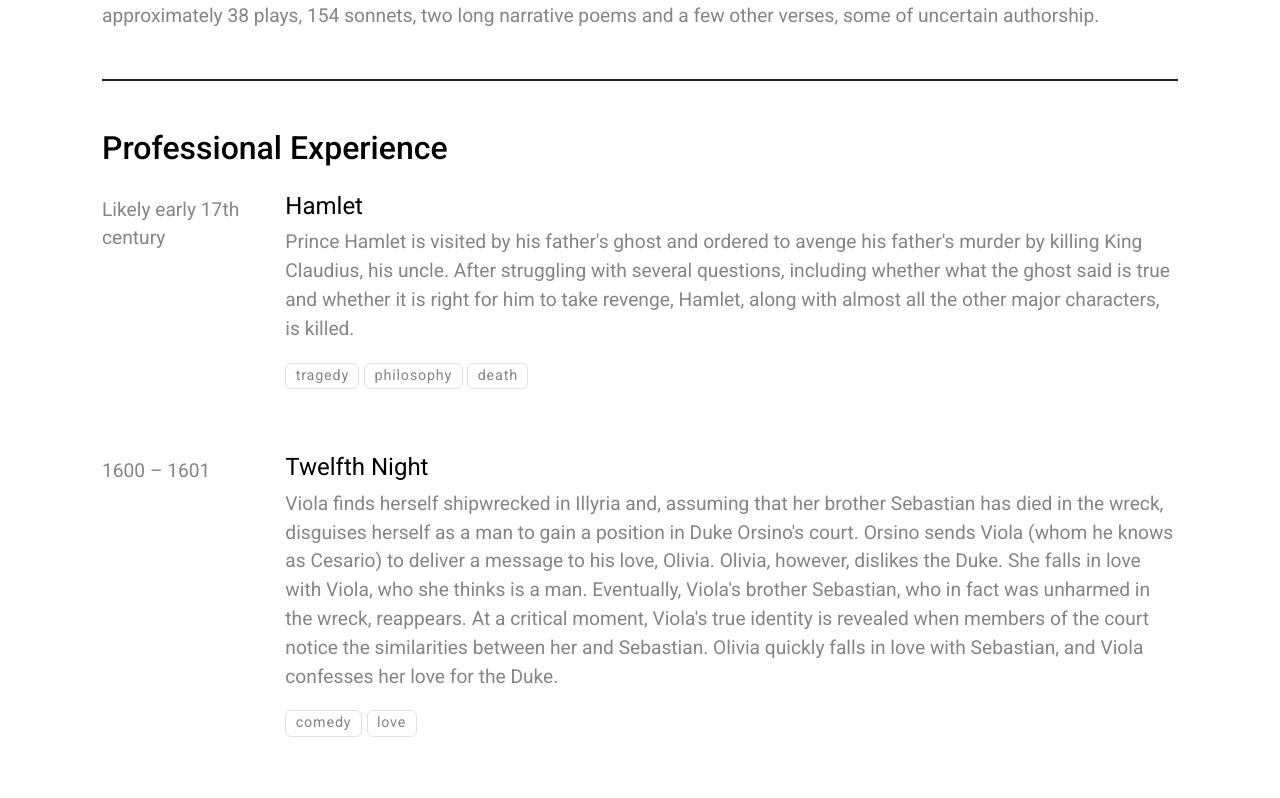
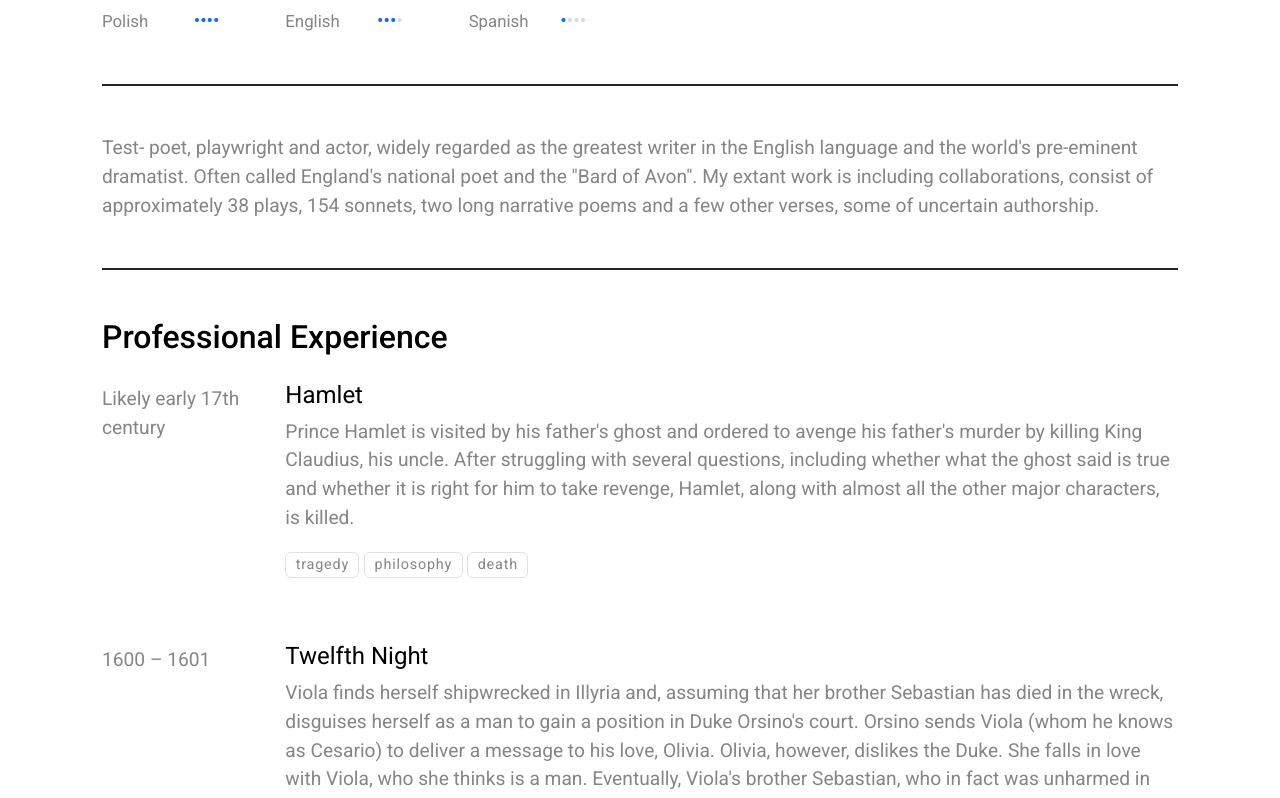
Before and after one commit to monwisn/monwisn-cv, a plain HTML site: page index.html in a window 1280 px wide. Shown: the part 632-1430 px from the top of the page. Drawn offline with nearby package versions, Linux system fonts and the light colour scheme.

Commit message:
Deploying to gh-pages from @ monwisn/monwisn-cv@93d4627c9492665319f76dc8836ef8b5fcd033c4 🚀

```diff
--- a/index.html
+++ b/index.html
@@ -163,6 +163,35 @@
             </div>
         </div>
     </div>
+    <div class="border-bottom border-2 border-print-0 border-dark mb-5 pb-5 pb-print-0 mb-print-1">
+        <h3 class="h2 screen mb-4">Languages</h3>
+        <div class="row align-items-center">
+            <div class="col-print-1 col-3 col-md-2 col-lg-1 text-right">
+                <small>Polish</small>
+            </div>
+            <div class="col-print-1 col-3 col-md-2 col-lg-1">
+                <div class="skills">
+                    <div class="skills-bar" style="width: 100%"></div>
+                </div>
+            </div>
+            <div class="col-print-1 col-3 col-md-2 col-lg-1 text-right">
+                <small>English</small>
+            </div>
+            <div class="col-print-1 col-3 col-md-2 col-lg-1">
+                <div class="skills">
+                    <div class="skills-bar" style="width: 75%"></div>
+                </div>
+            </div>
+            <div class="col-print-1 col-3 col-md-2 col-lg-1 text-right">
+                <small>Spanish</small>
+            </div>
+            <div class="col-print-1 col-3 col-md-2 col-lg-1">
+                <div class="skills">
+                    <div class="skills-bar" style="width: 25%"></div>
+                </div>
+            </div>
+        </div>
+    </div>
 
     <div class="border-bottom border-2 border-print-0 border-dark mb-5 pb-5 pb-print-0 mb-print-1">
         Test-  poet, playwright and actor, widely regarded as the greatest writer in the English language
@@ -223,11 +252,15 @@
     </div>
 
     <div class="border-bottom border-2 border-print-0 border-dark mb-5 pb-5 pb-print-0 mb-print-1">
-        <h2 class="mb-4">Education</h2>
+        <h3 class="mb-4">Education</h3>
         <div>Master's degree - Gdansk Univeristy of Technology (Materials Engineering) [07/2021]</div>
         <div>Bachelor's degree - Gdansk Univeristy of Technology (Chemical Technology) [02/2020]</div>
+    </div>
+    <div class="border-bottom border-2 border-print-0 border-dark mb-5 pb-5 pb-print-0 mb-print-1">
+        <h3 class="mb-4">Certificates</h3>
 
     </div>
+
 
     <h2 class="mb-4">Additional Experience</h2>
 
```
Also changed, not shown: 1 other file.
